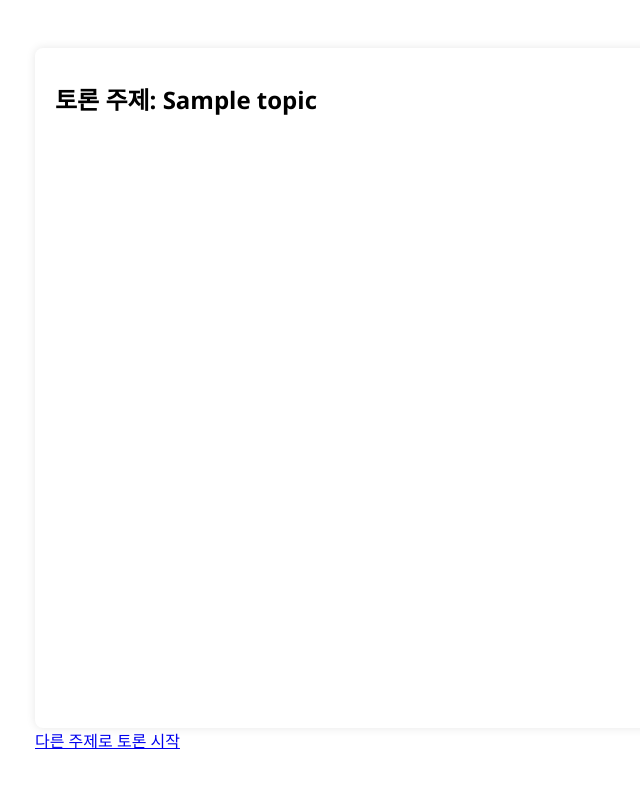
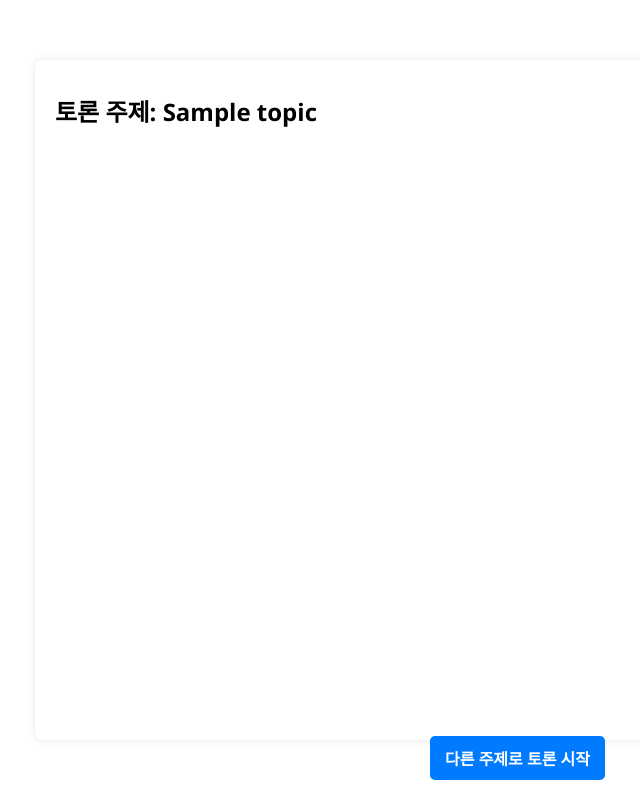
Before and after one commit to Human-Language-Intelligence/llms-discussions, a Flask app: template templates/room.html in a window 1280 px wide. Shown: the whole page, without its empty margins (285-925 px from the left). Run offline with Flask 3, Linux system fonts and the light colour scheme; the template is opened without the code that fills it: most values are stand-ins (such as "Sample title", 1, 10 or a date in 2020); some libraries are stand-ins or nearby versions.

Commit message:
Add files via upload

```diff
--- a/static/css/style.css
+++ b/static/css/style.css
@@ -227,3 +227,24 @@
     display:none
   }
 }
+.home-button-container {
+  position: fixed;
+  bottom: 20px;
+  right: 390px;
+  z-index: 1000; /* 확실히 버튼이 다른 요소들 위에 오도록 함 */
+}
+
+.home-button {
+  display: inline-block;
+  background-color: #007bff; /* 버튼 배경 색 */
+  color: white; /* 텍스트 색 */
+  padding: 10px 15px;
+  text-decoration: none; /* 밑줄 제거 */
+  border-radius: 5px; /* 모서리를 둥글게 */
+  font-weight: bold; /* 글자 굵게 */
+  transition: background-color 0.3s; /* 배경 색 변경 애니메이션 */
+}
+
+.home-button:hover {
+  background-color: #2980b9; /* 마우스 오버 시 배경 색 변경 */
+}
```
